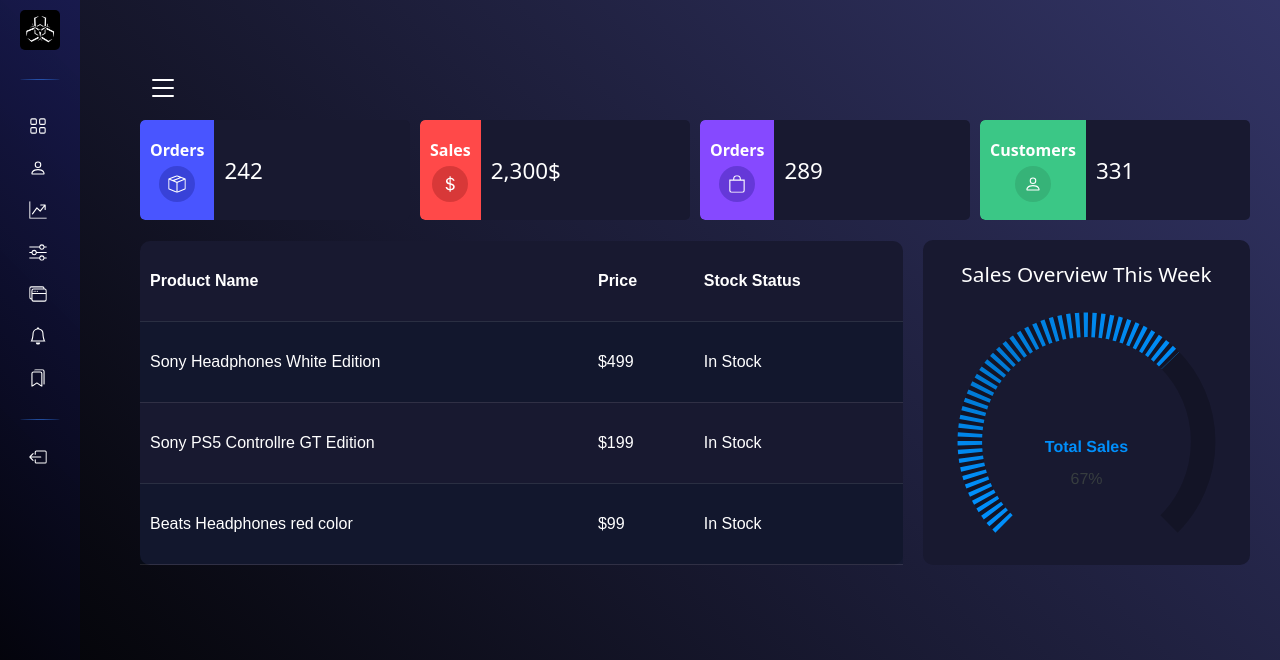
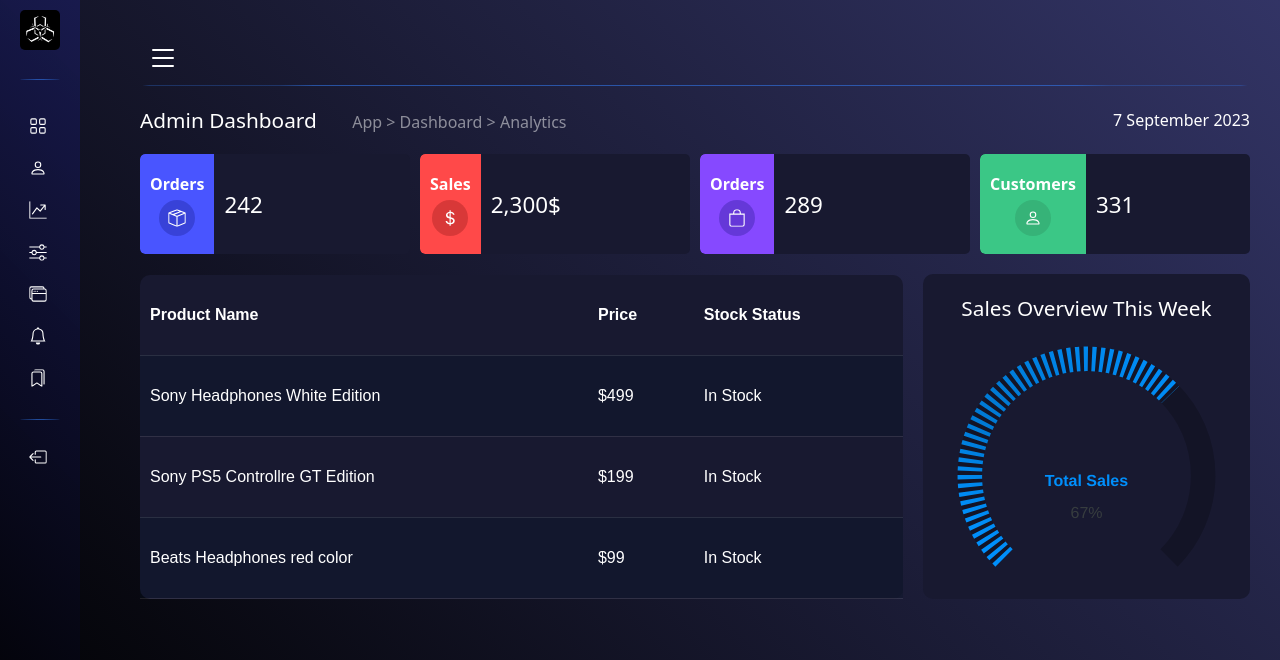
Before and after one commit to CODE-AXION/dark-admin-sidebar, a plain HTML site: page index.html in a window 1280 px wide. Shown: the top 660 px of the page. Drawn offline with nearby package versions, Linux system fonts and the light colour scheme.

Commit message:
added text

```diff
--- a/index.html
+++ b/index.html
@@ -190,7 +190,12 @@
 
 
             <div class="main--content_wrapper">
+                <div class="horizontal" style="margin-top: 5px;margin-bottom: 0;"></div>
 
+                <div class="breadcrumbs__title_wrapper">
+                <h3 class="admin__dashboard_text">Admin Dashboard <span class="breadcrumbs">App > Dashboard > Analytics</span></h3>
+                <span class="admin_date">7 September 2023</span>
+            </div>
                 <div class="top--analytics_container">
 
                     <div class="analytics--card">
--- a/style.css
+++ b/style.css
@@ -374,7 +374,7 @@ body{
     fill: white;
     transform: scale(2) !important;
     cursor: pointer;
-    margin-block: 20px;
+    margin-block: 10px;
 }
 
 .line-left{
@@ -419,7 +419,35 @@ body{
 /* rgb(18,25,31)
 
 26 34 46 */
+.breadcrumbs__title_wrapper{
+    display: flex;
+    align-items: center;
+    justify-content: space-between;
+}
 
+.admin_date{
+    color: white;
+    font-family: system-ui;
+    font-weight: 400;
+    font-size: 1rem;
+}
+
+.admin__dashboard_text{
+    color: white;
+    font-family: system-ui;
+    font-weight: 400;
+    font-size: 1.3rem;
+    margin-block: 20px;
+}
+
+.breadcrumbs{
+    color: rgba(255, 255, 255, 0.5);
+    font-family: system-ui;
+    font-weight: 400;
+    font-size: 1rem;
+    margin-left: 30px;
+
+}
 
 
 .analytics--card{
@@ -444,6 +472,8 @@ body{
     height: 100%;
 
 }
+
+
 
 .left--logo_text{
     font-size: 1.2rem;
```
